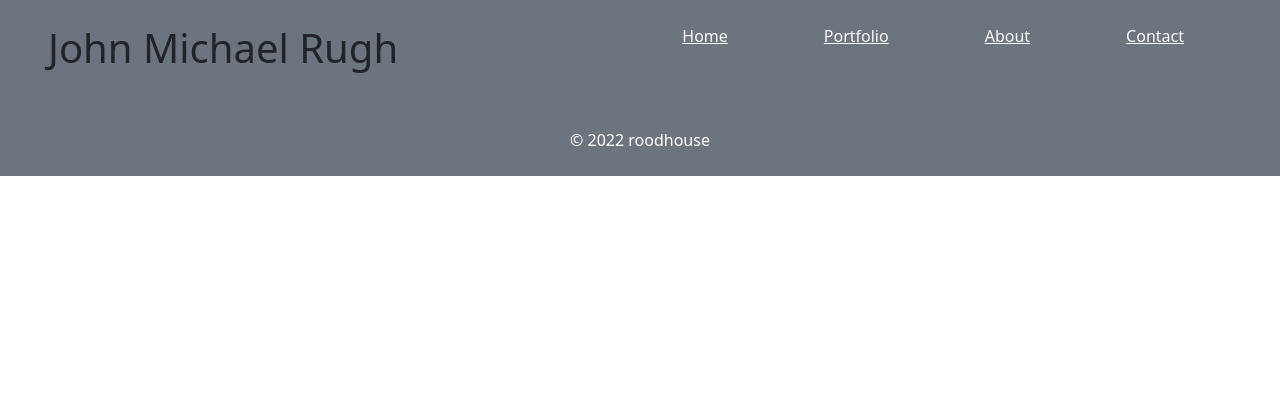
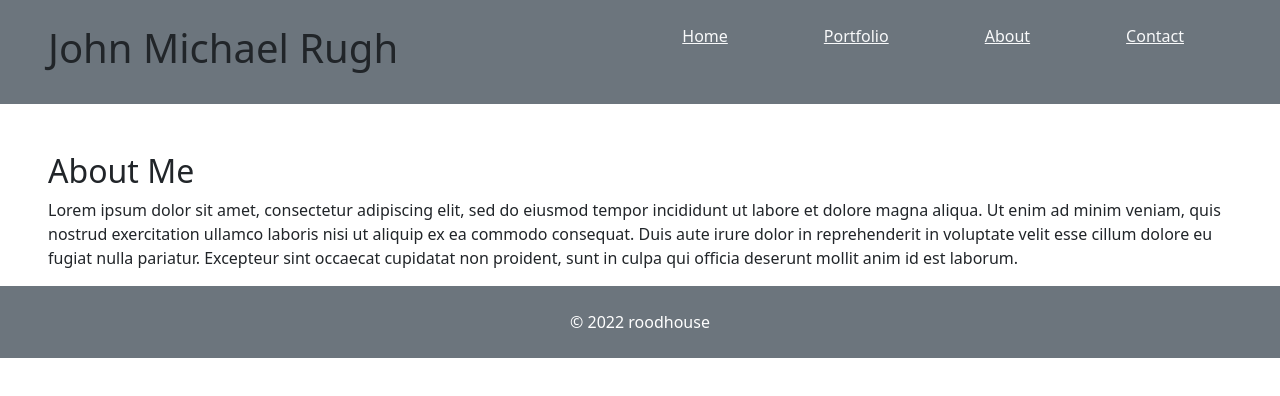
Before and after one commit to roodhouse/newReactPortfolio, a React (Create React App) app in the folder rugh-portfolio/: page / in a window 1280 px wide. Shown: the top 396 px of the page. Built offline with nearby package versions, Linux system fonts and the light colour scheme.

Commit message:
fixed home route, added btn to form

```diff
--- a/rugh-portfolio/src/App.js
+++ b/rugh-portfolio/src/App.js
@@ -11,6 +11,7 @@ function App() {
     <div id='home'>
       <Header />
       <Routes>
+        <Route path='/' element={<About/>} />
         <Route path='/about' element={<About/>} />
         <Route path='/portfolio' element={<Portfolio/>} />
         <Route path='/contact' element={<Contact/>} />
--- a/rugh-portfolio/src/components/Contact/Contact.jsx
+++ b/rugh-portfolio/src/components/Contact/Contact.jsx
@@ -14,6 +14,9 @@ const Contact = () => {
             <label for='email'>Email:</label>
             <input type="text" id='email' name='user-email' />
           </li>
+          <li>
+            <button type='submit'>Submit</button>
+          </li>
         </ul>
       </form>
     </div>
```
